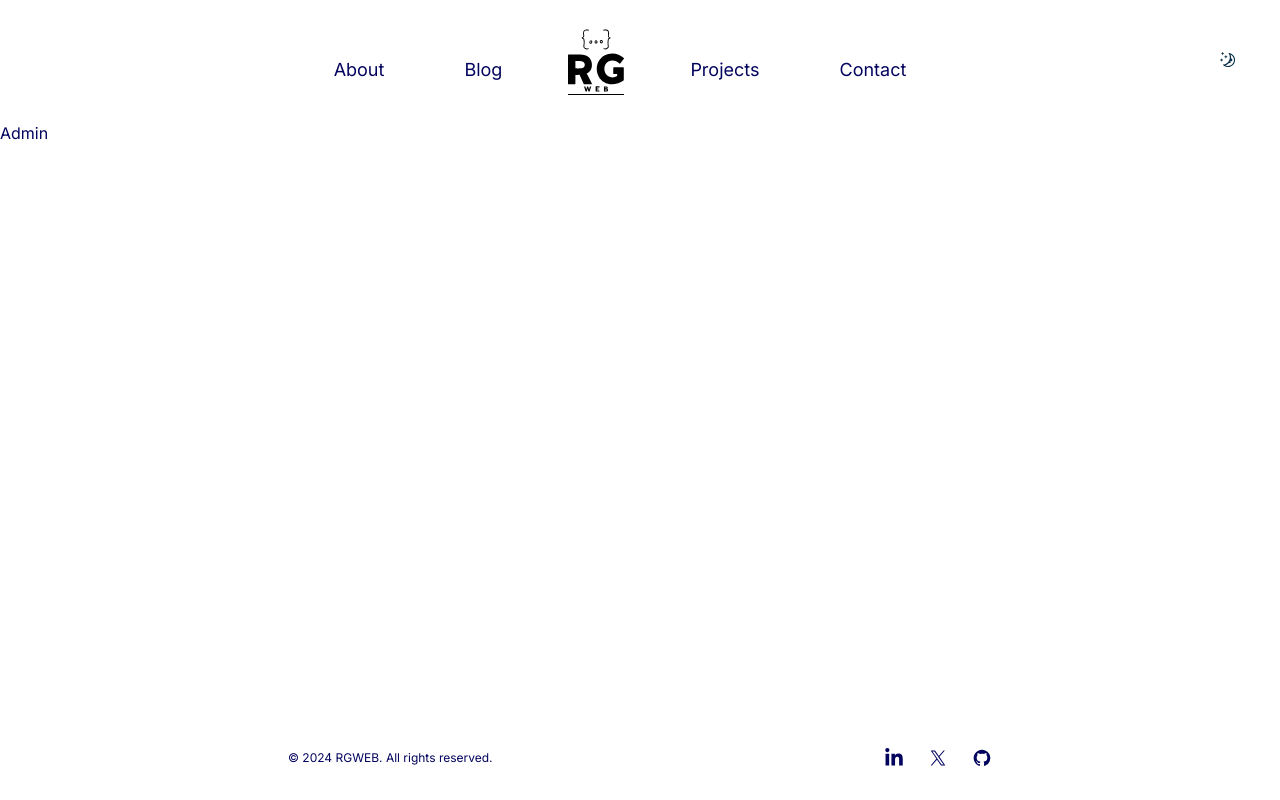
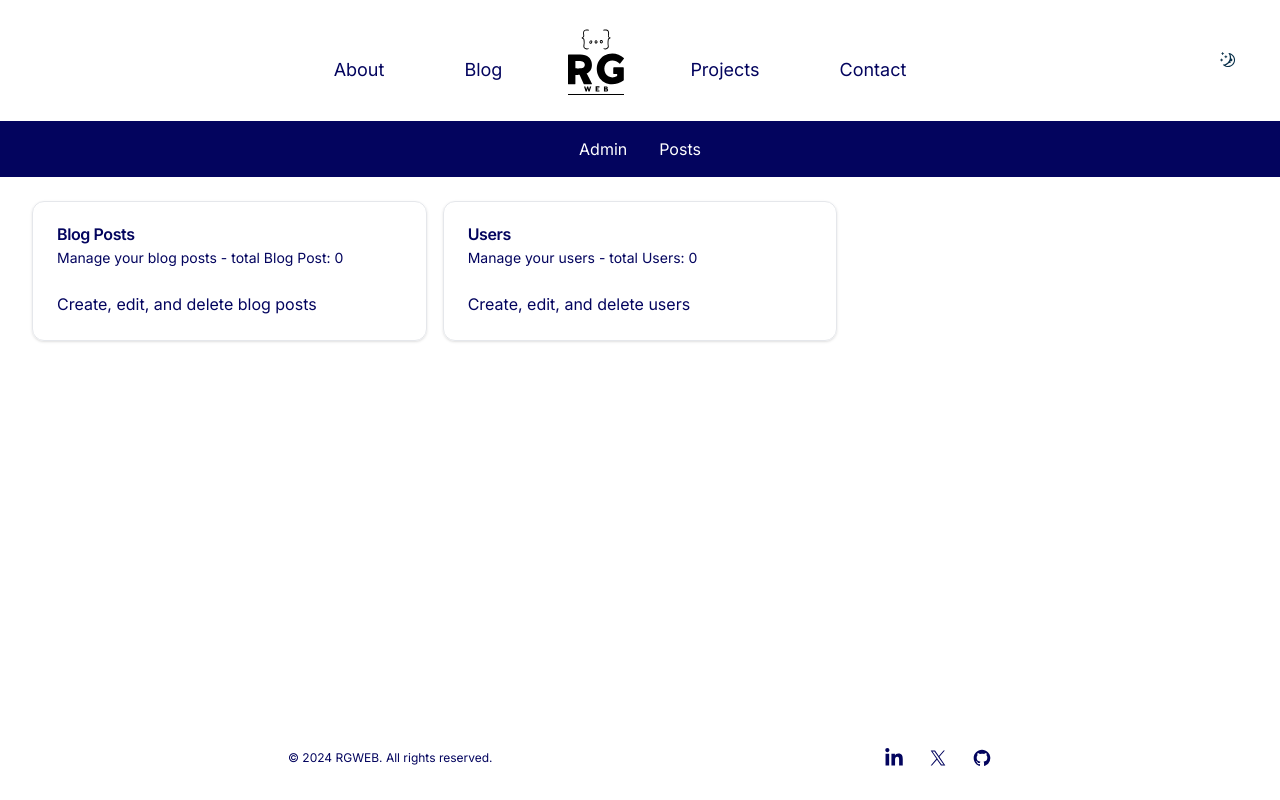
Before and after one commit to RomainGaget-hub/rgweb, a Next.js app: page /admin in a window 1280 px wide. Built offline with nearby package versions, Linux system fonts and the light colour scheme; no server answers; the database is empty; a web font is replaced by a local one.

Commit message:
admin page struct

```diff
--- /dev/null
+++ b/src/app/admin/_components/PageHeader.tsx
@@ -0,0 +1,5 @@
+import React, { ReactNode } from 'react';
+
+export default function PageHeader({ children }: { children: ReactNode }) {
+	return <h1 className='mb-4 text-4xl'>{children}</h1>;
+}
--- a/src/app/admin/blogpost/page.jsx
+++ b/src/app/admin/blogpost/page.jsx
@@ -1,5 +1,12 @@
 import React from 'react';
+import PageHeader from '../_components/PageHeader';
 
-export default function BlogPost() {
-	return <div>BlogPost</div>;
+export default function AdminBlogPost() {
+	return (
+		<>
+			<div>
+				<PageHeader>Blog Posts</PageHeader>
+			</div>
+		</>
+	);
 }
--- /dev/null
+++ b/src/app/admin/layout.tsx
@@ -0,0 +1,19 @@
+import NavAdmin, { NavLink } from '@/components/NavAdmin';
+
+export const dynamic = 'force-dynamic';
+
+export default function AdminLayout({
+	children,
+}: Readonly<{
+	children: React.ReactNode;
+}>) {
+	return (
+		<>
+			<NavAdmin>
+				<NavLink href='/admin'>Admin</NavLink>
+				<NavLink href='/admin/posts'>Posts</NavLink>
+			</NavAdmin>
+			<div className='container my-6'>{children}</div>
+		</>
+	);
+}
--- /dev/null
+++ b/src/app/admin/loading.tsx
@@ -0,0 +1,9 @@
+import { Loader2 } from 'lucide-react';
+
+export default function AdminLoading() {
+	return (
+		<div className='flex h-screen items-center justify-center'>
+			<Loader2 className='size-24 animate-spin' />
+		</div>
+	);
+}
--- a/src/app/admin/page.tsx
+++ b/src/app/admin/page.tsx
@@ -1,5 +1,67 @@
+import {
+	Card,
+	CardContent,
+	CardDescription,
+	CardHeader,
+	CardTitle,
+} from '@/components/ui/card';
+import prisma from '@/lib/db';
 import React from 'react';
 
-export default function Admin() {
-	return <div>Admin</div>;
+async function getTotalBlogPosts() {
+	const data = await prisma.post.count().then((count) => {
+		return count;
+	});
+
+	return data || 0;
 }
+
+async function getTotalUsers() {
+	const data = await prisma.user.count().then((count) => {
+		return count;
+	});
+
+	return data || 0;
+}
+
+export default async function AdminDashboard() {
+	const [totalBlogPost, totalUsers] = await Promise.all([
+		getTotalBlogPosts(),
+		getTotalUsers(),
+	]);
+
+	return (
+		<div className='grid grid-cols-1 gap-4 md:grid-cols-2 lg:grid-cols-3'>
+			<DashboardCard
+				title='Blog Posts'
+				subtitle={`Manage your blog posts - total Blog Post: ${totalBlogPost}`}
+				body='Create, edit, and delete blog posts'
+			/>
+			<DashboardCard
+				title='Users'
+				subtitle={`Manage your users - total Users: ${totalUsers}`}
+				body='Create, edit, and delete users'
+			/>
+		</div>
+	);
+}
+
+function DashboardCard({
+	title,
+	subtitle,
+	body,
+}: {
+	title: string;
+	subtitle: string;
+	body: string;
+}) {
+	return (
+		<Card>
+			<CardHeader>
+				<CardTitle>{title}</CardTitle>
+				<CardDescription>{subtitle}</CardDescription>
+			</CardHeader>
+			<CardContent>{body}</CardContent>
+		</Card>
+	);
+}
--- /dev/null
+++ b/src/components/NavAdmin.tsx
@@ -0,0 +1,27 @@
+'use client';
+
+import { cn } from '@/lib/utils';
+import Link from 'next/link';
+import { usePathname } from 'next/navigation';
+import React, { ComponentProps, ReactNode } from 'react';
+
+export default function NavAdmin({ children }: { children: ReactNode }) {
+	return (
+		<nav className='flex justify-center bg-primary px-4 text-primary-foreground'>
+			{children}
+		</nav>
+	);
+}
+
+export function NavLink(props: Omit<ComponentProps<typeof Link>, 'className'>) {
+	const pathname = usePathname;
+	return (
+		<Link
+			{...props}
+			className={cn(
+				'p-4 hover:bg-secondary hover:text-secondary-foreground focus-visible:bg-secondary focus-visible:text-secondary-foreground',
+				pathname === props.href && 'bg-background text-foreground'
+			)}
+		/>
+	);
+}
```
Also changed, not shown: 2 other files (tests, documents, lock files or other folders).
